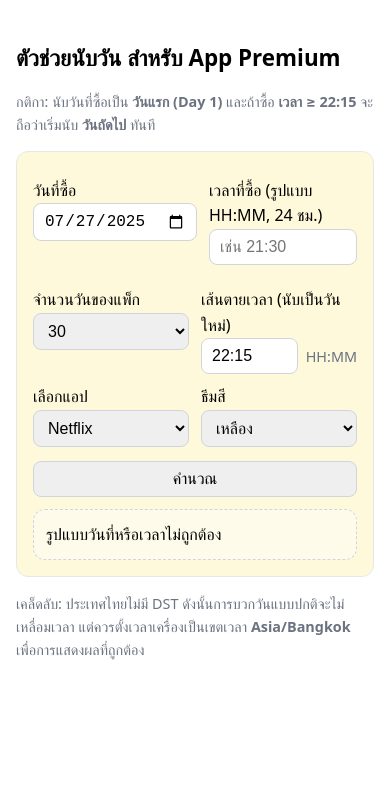
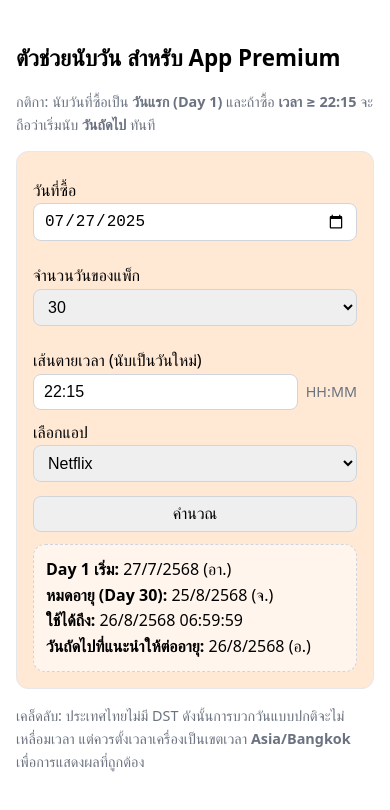
Before and after one commit to QilinPA/CarlenderApp, a plain HTML site: page index.html in a window 390 px wide. Both pictures are taken after a click on the button "คำนวณ". Drawn offline with Linux system fonts and the light colour scheme.

Commit message:
Refine app with responsive layout and auto time

```diff
--- a/index.html
+++ b/index.html
@@ -5,17 +5,16 @@
   <meta name="viewport" content="width=device-width, initial-scale=1" />
   <title>ตัวช่วยนับวัน (30 วัน) สำหรับขาย YouTube Premium</title>
   <style>
-    body{--card-bg:#fff;--result-bg:#f9fafb;font-family:system-ui,-apple-system,Segoe UI,Roboto,Helvetica,Arial,sans-serif;max-width:720px;margin:40px auto;padding:0 16px;line-height:1.6}
-    body.theme-yellow{--card-bg:#fff9db;--result-bg:#fffbeb}
-    body.theme-orange{--card-bg:#ffe9d5;--result-bg:#fff5ed}
-    body.theme-red{--card-bg:#ffdede;--result-bg:#fff1f2}
-    body.theme-pastel{--card-bg:#f8f5ff;--result-bg:#f4f4fb}
+    body{--card-bg:#ffe9d5;--result-bg:#fff5ed;font-family:system-ui,-apple-system,Segoe UI,Roboto,Helvetica,Arial,sans-serif;max-width:720px;margin:40px auto;padding:0 16px;line-height:1.6}
     h1{font-size:1.4rem;margin-bottom:0.25rem}
     .card{background:var(--card-bg);border:1px solid #e5e7eb;border-radius:12px;padding:16px;margin-top:12px}
     label{display:block;margin-top:10px}
     input,select,button{font-size:1rem;padding:8px 10px;border:1px solid #d1d5db;border-radius:8px;width:100%;box-sizing:border-box}
     button{cursor:pointer}
     .row{display:grid;grid-template-columns:1fr 1fr;gap:12px}
+    @media(max-width:480px){
+      .row{grid-template-columns:1fr}
+    }
     .muted{color:#6b7280;font-size:0.9rem}
     .result{background:var(--result-bg);border:1px dashed #d1d5db;border-radius:12px;padding:12px;margin-top:12px}
     .inline{display:flex;gap:8px;align-items:center}
@@ -32,10 +31,6 @@
       <div>
         <label>วันที่ซื้อ</label>
         <input id="purchaseDate" type="date" />
-      </div>
-      <div>
-        <label>เวลาที่ซื้อ (รูปแบบ HH:MM, 24 ชม.)</label>
-        <input id="purchaseTime" placeholder="เช่น 21:30" />
       </div>
     </div>
 
@@ -63,15 +58,6 @@
         <select id="appType">
           <option value="youtube">YouTube</option>
           <option value="netflix" selected>Netflix</option>
-        </select>
-      </div>
-      <div>
-        <label>ธีมสี</label>
-        <select id="theme">
-          <option value="yellow" selected>เหลือง</option>
-          <option value="orange">ส้ม</option>
-          <option value="red">แดง</option>
-          <option value="pastel">พาสเทล</option>
         </select>
       </div>
     </div>
@@ -114,11 +100,6 @@ function formatThaiDate(d){
 
 document.addEventListener('DOMContentLoaded', () => {
   document.getElementById('purchaseDate').valueAsDate = new Date();
-  const themeSel = document.getElementById('theme');
-  document.body.className = 'theme-' + themeSel.value;
-  themeSel.addEventListener('change', e => {
-    document.body.className = 'theme-' + e.target.value;
-  });
   const appSel = document.getElementById('appType');
   function updateCutoff(){
     if(appSel.value === 'youtube'){
@@ -133,24 +114,23 @@ document.addEventListener('DOMContentLoaded', () => {
 
 document.getElementById('calcBtn').addEventListener('click', () => {
   const purchaseDateStr = document.getElementById('purchaseDate').value;
-  const purchaseTimeStr = document.getElementById('purchaseTime').value;
+  const now = new Date();
   const planDays = parseInt(document.getElementById('planDays').value, 10) || 30;
   const cutoffStr = document.getElementById('cutoffTime').value || "22:15";
 
   const d = parseISODate(purchaseDateStr);
-  const t = parseHHMM(purchaseTimeStr);
   const cutoff = parseHHMM(cutoffStr);
 
   const out = document.getElementById('out');
 
-  if(!d || !t || !cutoff){
+  if(!d || !cutoff){
     out.hidden = false;
     out.innerHTML = "รูปแบบวันที่หรือเวลาไม่ถูกต้อง";
     return;
   }
 
-  // เวลา ณ วันที่ซื้อ
-  const purchase = new Date(d.y, d.mo - 1, d.d, t.hh, t.mm, 0, 0);
+  // เวลา ณ วันที่ซื้อ (ใช้เวลาปัจจุบัน)
+  const purchase = new Date(d.y, d.mo - 1, d.d, now.getHours(), now.getMinutes(), now.getSeconds(), now.getMilliseconds());
   const cutoffAtPurchaseDay = new Date(d.y, d.mo - 1, d.d, cutoff.hh, cutoff.mm, 0, 0);
 
   // กำหนดวันเริ่มนับ (Day 1)
```
Also changed, not shown: 1 other file.
